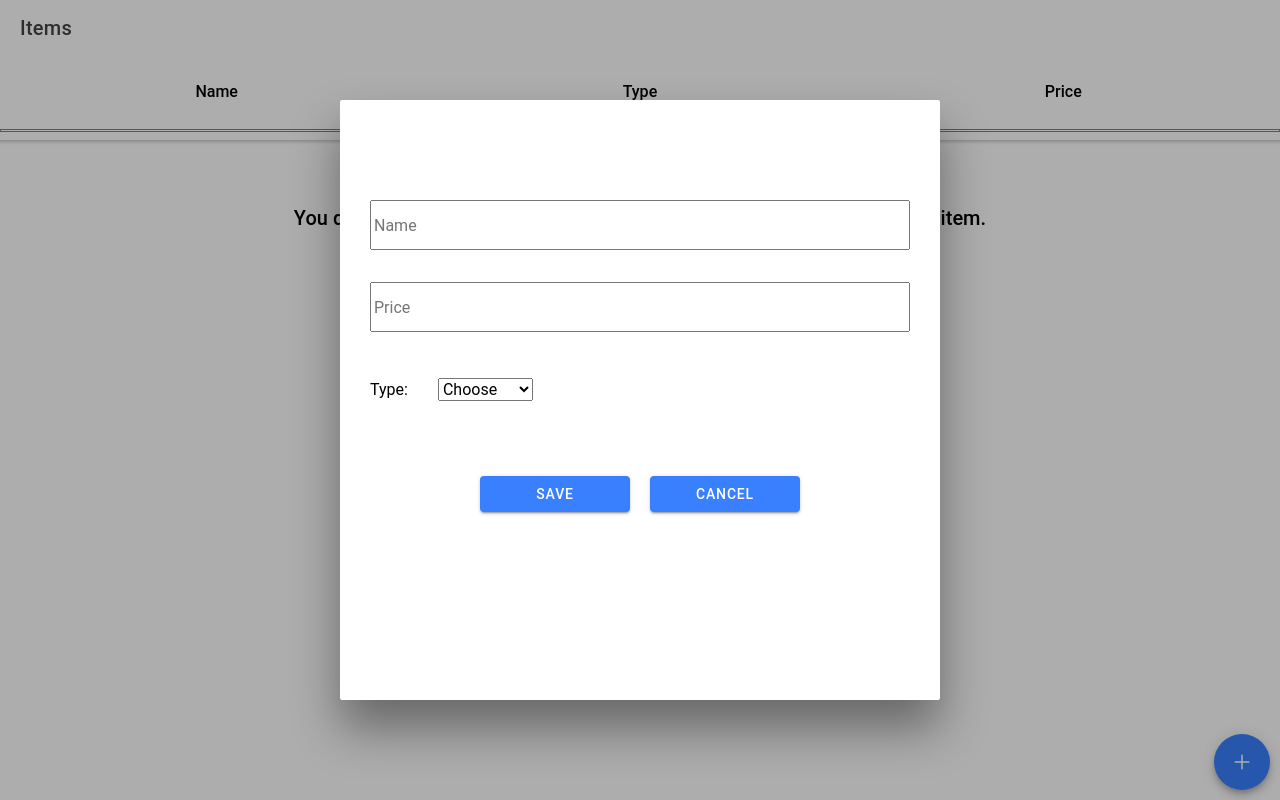
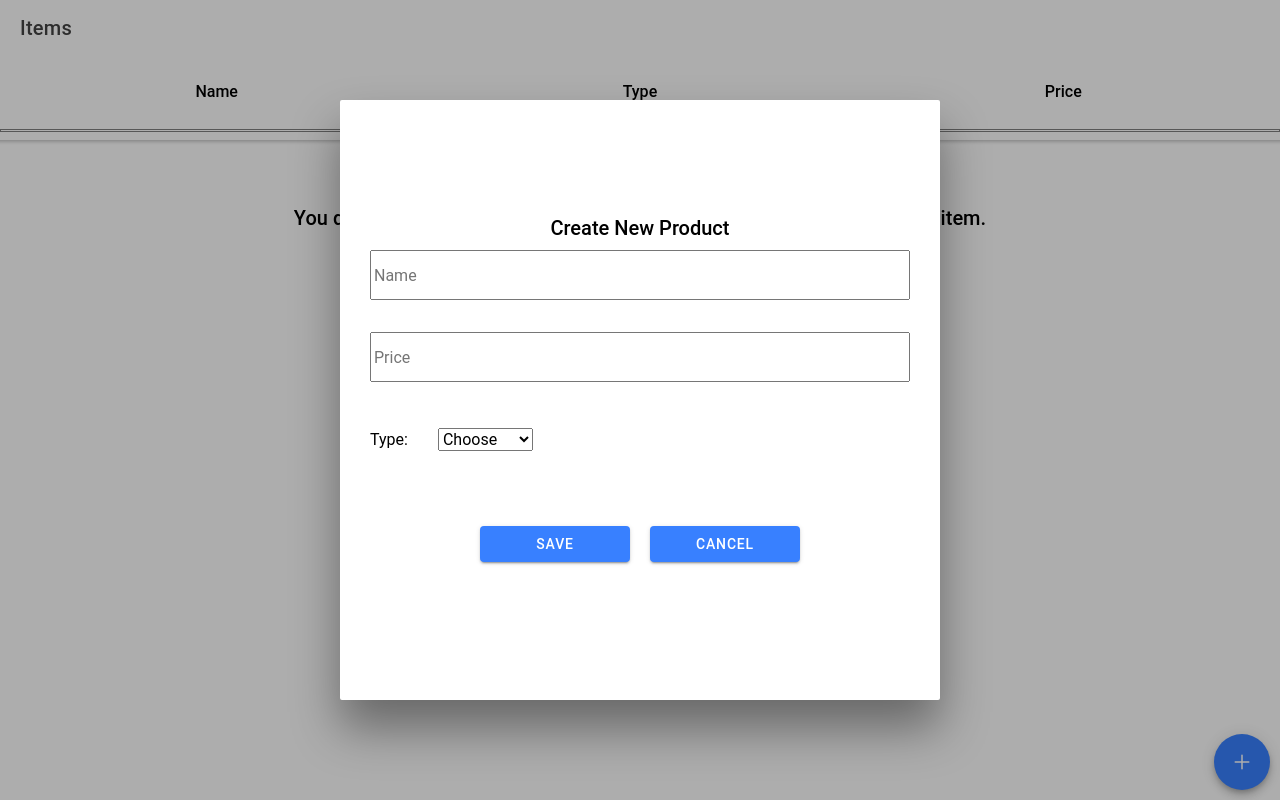
Before and after one commit to miladi/ionic-app, a React (Create React App) app: page / in a window 1280 px wide. Both pictures are taken after a click on the element 1242 px from the left and 762 px from the top of the page. Built offline with nearby package versions, Linux system fonts and the light colour scheme.

Commit message:
minor fix

```diff
--- a/src/components/Modal.tsx
+++ b/src/components/Modal.tsx
@@ -54,6 +54,7 @@ const Modal: React.FC<IModal> = ({ showModal, setShowModal }) => {
     <>
       <IonModal isOpen={showModal}>
         <form onSubmit={handleSubmit(onSubmit)}>
+          <h4>Create New Product</h4>
           <input placeholder="Name" {...register("name")} />
           <p>{errors.name?.message}</p>
 
```
